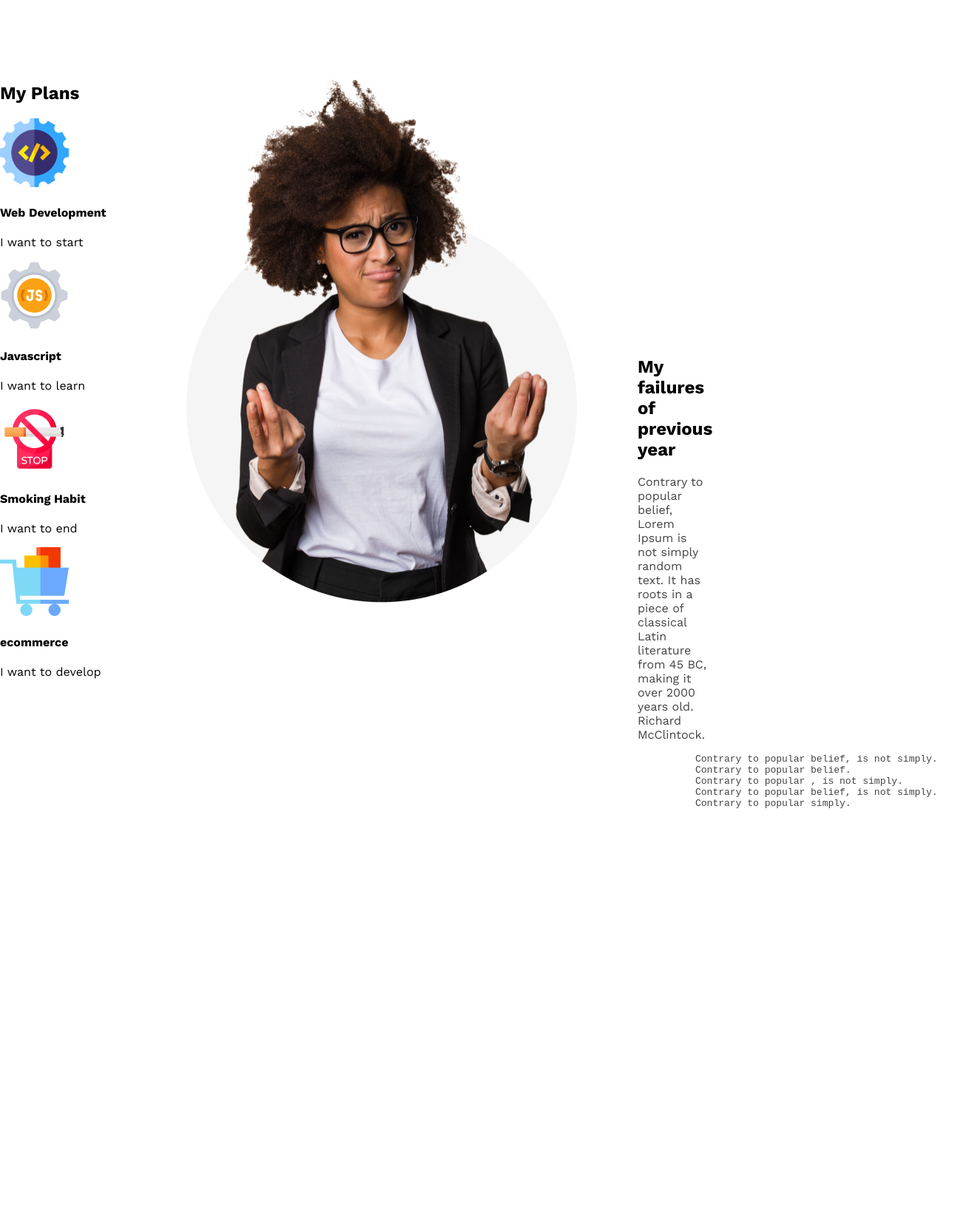
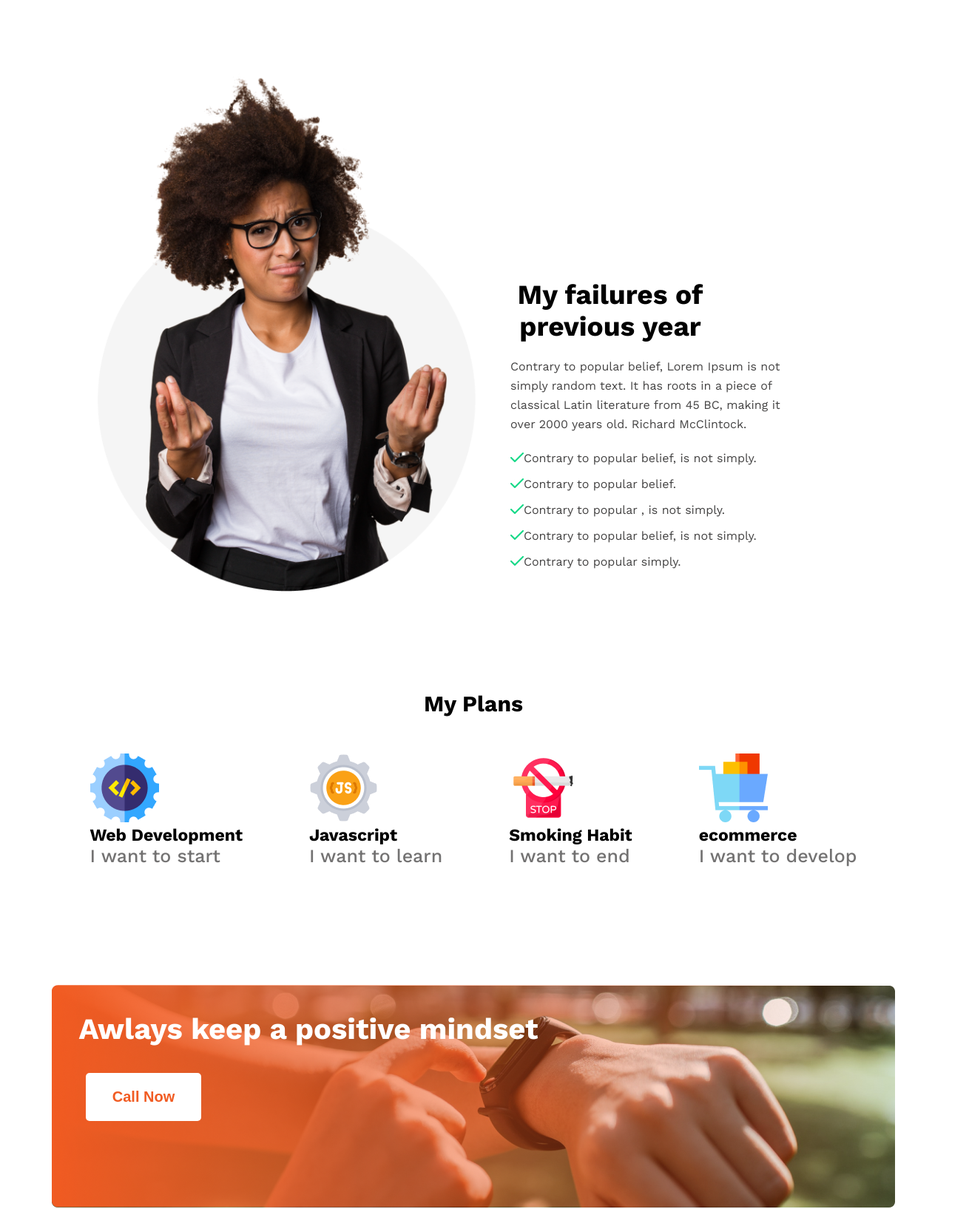
Before and after one commit to evar2005/Website-repo, a plain HTML site: page index.html in a window 1280 px wide. Shown: the part 840-2475 px from the top of the page at 74% size, 1310 px wide, since content can reach past the window. Before the commit the page ends 1962 px from the top, so only its background shows below. Drawn offline with nearby package versions, Linux system fonts and the light colour scheme.

Commit message:
full website

```diff
--- a/index.html
+++ b/index.html
@@ -4,71 +4,124 @@
 <head>
   <meta charset="UTF-8">
   <meta name="viewport" content="width=device-width, initial-scale=1.0">
+  <title>New Year New Me</title>
+  <link rel="stylesheet" href="styles/style.css">
   <link rel="preconnect" href="https://fonts.googleapis.com">
   <link rel="preconnect" href="https://fonts.gstatic.com" crossorigin>
   <link href="https://fonts.googleapis.com/css2?family=Work+Sans:ital,wght@0,100..900;1,100..900&display=swap"
     rel="stylesheet">
-  <link rel="stylesheet" href="styles/style.css">
-  <title>New Year New Me</title>
 </head>
 
 <body>
-
-    <div class="header-section">
-      <div class="banner-title">
-        <h1>All Things Are Possible If You Believe</h1>
-        <p class="sub-title">There are many variations of passages of Lorem Ipsum available, but the majority have
-          suffered alteration in some form, by injected humour, or randomised words.</p>
-        <button class="btn">Contact Us</button>
+  <section class="hero-section">
+    <div class="container">
+      <div class="column-wrapper">
+        <div class="left-side">
+        </div>
+        <div class="right-side">
+          <div class="hero-title">
+            <div class="title">
+              <h2>All Things Are Possible If You believe</h2>
+            </div>
+            <p class="sub-title">There are many variations of passages of Lorem Ipsum available, but the majority have
+              suffered alteration in some form, by injected humour, or randomised words.</p>
+            <button class="btn">Contact Us</button>
+          </div>
+        </div>
       </div>
     </div>
-    <section>
-      <div class="hero-section">
-        <div class="img">
-          <img src="images/person.png" alt="">
+  </section>
+  <section class="features-section">
+    <div class="container">
+      <div class="column-wrapper">
+        <div class="left-side">
+          <div class="img">
+            <img src="/images/person.png" alt="">
+          </div>
         </div>
-        <div class="side-section">
-          <h2>My failures of previous year</h2>
-          <p>Contrary to popular belief, Lorem Ipsum is not simply random text. It has roots in a piece of classical
-            Latin literature from 45 BC, making it over 2000 years old. Richard McClintock.</p>
-          <pre>
-          Contrary to popular belief, is not simply.
-          Contrary to popular belief.
-          Contrary to popular , is not simply.
-          Contrary to popular belief, is not simply.
-          Contrary to popular simply.
-        </pre>
+        <div class="right-side">
+          <div class="features-list">
+            <div class="title">
+              <h4>My failures of previous year</h4>
+            </div>
+            <div class="info">
+              <p>Contrary to popular belief, Lorem Ipsum is not simply random text. It has roots in a piece of
+                classical Latin literature from 45 BC, making it over 2000 years old. Richard McClintock.</p>
+              <ul>
+                <li><img src="/images/icon.jpg" alt="">Contrary to popular belief, is not simply.</li>
+                <li><img src="/images/icon.jpg" alt="">Contrary to popular belief.</li>
+                <li><img src="/images/icon.jpg" alt="">Contrary to popular , is not simply.</li>
+                <li><img src="/images/icon.jpg" alt="">Contrary to popular belief, is not simply.</li>
+                <li><img src="/images/icon.jpg" alt="">Contrary to popular simply.</li>
+              </ul>
+            </div>
+          </div>
         </div>
       </div>
-    </section>
+    </div>
+    </div>
+  </section>
+  <section class="planning-section">
+    <div class="title">
+      <h4>My Plans</h4>
+    </div>
+    <div class="container">
+        <div class="planning-wrapper">
+          <div>
+            <img src="/images/web.png" alt="" class="logo">
+            <h4 class="planning-item">Web Development</h4>
+            <p class="description-text">I want to start</p>
+          </div>
+          <div>
+            <img src="/images/js.png" alt="" class="logo">
+            <h4 class="planning-item">Javascript</h4>
+            <p class="description-text">I want to learn</p>
+          </div>
+          <div>
+            <img src="/images/smoke.png" alt="" class="logo">
+            <h4 class="planning-item">Smoking Habit</h4>
+            <p class="description-text">I want to end</p>
+          </div>
+          <div>
+            <img src="/images/ecom.png" alt="" class="logo">
+            <h4 class="planning-item">ecommerce</h4>
+            <p class="description-text">I want to develop</p>
+          </div>
+        </div>
+    </div>
+  </section>
+  <section class="motive-section">
+    <div class="container">
+     <div class="motivational-line">
+      <h4>Awlays keep a positive mindset</h4>
+        <button class="btn-2">Call Now</button>
+     </div>
+    </div>
+  </section>
+  <section class="footer-section">
+    <div class="container">
+      <div class="communication">
+        <h4 class="title">Future</h4>
+         <p class="sub-title">There are many variations of passages of Lorem Ipsum available, but the majority have suffered alteration in some form, by injected humour, or randomised words</p>
 
-    <section class="planning-section">
-      <h2>My Plans</h2>
-      <div class="planning-container">
-        <div class="plan">
-          <img src="images/web.png" alt="">
-          <h4>Web Development</h4>
-          <p>I want to start</p>
-        </div>
-        <div class="plan">
-          <img src="images/js.png" alt="">
-          <h4>Javascript</h4>
-          <p>I want to learn</p>
-        </div>
-        <div class="plan">
-          <img src="images/smoke.png" alt="">
-          <h4>Smoking Habit</h4>
-          <p>I want to end</p>
-        </div>
-        <div class="plan">
-          <img src="images/ecom.png" alt="">
-          <h4>ecommerce</h4>
-          <p>I want to develop</p>
-        </div>
+         <ul>
+          <li>Email : info@gmail.com</li>
+          <li>Phone : 01500 00 00 00</li>
+         </ul>
+         <img src="/images/fb.png" alt="" class="icon">
+         <img src="/images/youtube.png" alt="" class="icon">
+         <img src="/images/twitter.png" alt="" class="icon">
+      </div>
+      <div class="subscribe">
+        <h5 class="title">subscribe</h5>
+        <form action="">
+          <input type="email" id="email" placeholder="info@gmail.com">
+        </form>
+        <button class="btn-2">Subscribe</button>
+      </div>
+    </div>
+  </section>
 
-      </div>
-    </section>
-  <footer></footer>
 </body>
 
 </html>
--- a/styles/style.css
+++ b/styles/style.css
@@ -1,66 +1,193 @@
-body{
-  font-family: "Work Sans", sans-serif;
+*{
   margin: 0;
   padding: 0;
 }
-/*header section*/
-.header-section{
-  background-image: url('../images/image.png');
-  max-width: 1600px;
-  height: 800px;
+body{
+  font-family: "Work Sans", serif;
+  font-weight: 700;
+  font-size: 16px;
+}
+/*Hero Section*/
+.hero-section{
+  background-image: url('/images/image.png');
   background-position: center;
+  background-repeat: no-repeat;
+  background-size: cover;
+  height: 100vh;
+}
+*.container{
+  margin: 0 auto;
+  padding: 0 20px;
+}
+.column-wrapper{
   display: flex;
-  align-items: center;
-  position: relative;
+  flex-wrap: wrap;
 }
-.banner-title{
-  position: absolute;
-  text-align: right;
-  left: 845px;
-  right: 230px;
-  top: 216px;
+.left-side{
+  flex: 0 0 50%;
 }
-.banner-title h1{
- color: #151414;
+.right-side{
+  flex: 0 0 50%;
 }
-.banner-title p{
-  color: #444343;
+.hero-title{
+  padding: 203px;
 }
-.banner-title .btn{
-  padding: 21px 25px 20px 26px;
+.title{
+  font-size: 30px;
+  line-height: auto;
+  padding-bottom: 20px;
+}
+.sub-title{
+ color: #444343;
+ line-height: 26px;
+ padding-bottom: 20px;
+ font-weight: 400;
+}
+.btn{
   background-color: #F15B22;
   color: #FFFFFF;
+  padding: 21px 25px 20px 26px;
+  border: none;
+  border-radius: 6px;
+  font-weight: 600px;
+  font-size: 18px;
+  cursor: pointer;
+}
+.btn:hover{
+  background-color: #edaa4b;
+  color: rgba(67, 14, 14, 0.642);
+  transition: 2s;
+  transform: scale(1.1);
+}
+/*featurs section*/
+.features-section .column-wrapper{
+  display: flex;
+  flex-wrap: nowrap;
+  justify-content: space-between;
+  align-items: center;
+  margin-top: 130px;
+  gap: 30px;
+}
+
+.img img{
+  margin-left: 90px;
+  width: 550px;
+  height: 710px;
+
+}
+.right-side .features-list{
+  margin-top: 240px;
+  width: 400px;
+  height: 380px ;
+}
+.features-list .title{
+  width: 270px;
+  font-size: 37px;
+}
+.features-list .info{
+  font-weight: 400;
+  font-size: 16px;
+  color: #444343;
+  line-height: 26px;
+}
+ul{
+  list-style-type: none;
+  margin-top: 15px;
+}
+ul li{
+  line-height: 35px;
+}
+/*planning-section*/
+.title h4{
+  display: block;
+  text-align: center;
+  margin-top: 130px;
+}
+.planning-wrapper{
+  display: flex;
+  justify-content: center;
+  gap: 90px;
+  margin: 30px 0;
+}
+
+.planning-wrapper .planning-item{
+  font-size: 23px;
+}
+.planning-wrapper .description-text{
+  font-weight: 500;
+  font-size: 25px;
+  color: #737272;
+}
+/*motive-section*/
+.motive-section .container{
+  background-image: url('/images/gradient2.png') , url('/images/watch.png');
+  background-position: center;
+  background-repeat: no-repeat;
+  padding: 130px 0;
+  position: relative;
+  height:300px;
+}
+
+.motivational-line h4{
+  font-size: 40px;
+  color: #FFFFFF;
+}
+.motive-section .btn-2{
+ background-color: #FFFFFF;
+ color: #F15B22;
+ padding: 21px 36px;
+ border: none;
+ border-radius: 5px;
+ margin: 36px 500px 40px 54px;
+ font-size: 20px;
+ font-weight: 600;
+}
+.motivational-line{
+  text-align: center;
+  padding: 36px 500px 40px 54px;
+}
+/*footer-section*/
+.footer-section .container{
+  display: flex;
+  justify-content: space-between;
+  align-items: center;
+  background-color: #000;
+  color: #FFFFFF;
+  height: 500px;
+}
+.communication{
+  width: 485px;
+  height: 320px;
+  padding-left: 20px;
+}
+.communication .sub-title{
+  font-weight: 400;
+  font-size: 16px;
+  color: #FFFFFF;
+}
+.communication ul{
+  font-weight: 400;
+  font-size: 16px;
+  color: #FFFFFF;
+}
+.subscribe{
+  width: 325px;
+  height: 204px;
+}
+.subscribe .btn-2{
+  background-color: #FFFFFF;
+  color: #F15B22;
+  border: none;
+  padding: 21px 36px;
+  border-radius: 5px;
+  margin-top: 10px;
+  font-weight: 600;
   font-size: 20px;
-  font-weight: 600;
+}
+.subscribe form{
   border: none;
-  border-radius: 5px;
-  margin-top: 18px;
+  border-radius: 8px;
+  background-color: #FFFFFF;
+  padding: 21px 21px 21px 50px;
+
 }
-.banner-title .btn:hover{
- transform: scale(1.1);
- cursor: pointer;
-}
-/*main-section*/
-.hero-section{
-  margin-top: 132px;
-  display: flex;
-  align-items: center;
-  justify-content: space-between;
-  position: relative;
-}
-.img img{
-  position: absolute;
-  width: 569px;
-  height: 723.3px;
-  left: 228.86px;
-  opacity: 100%;
-}
-.side-section{
-  top: 370px;
-  left: 862px;
-  right: 322px;
-  position: absolute;
-}
-.side-section p , pre {
-  color: #444343;
-}
```
Also changed, not shown: images/fb.png (added), images/gradient2.png (added), images/icon.jpg (added), images/twitter.png (added), images/watch.png (added), images/youtube.png (added).
